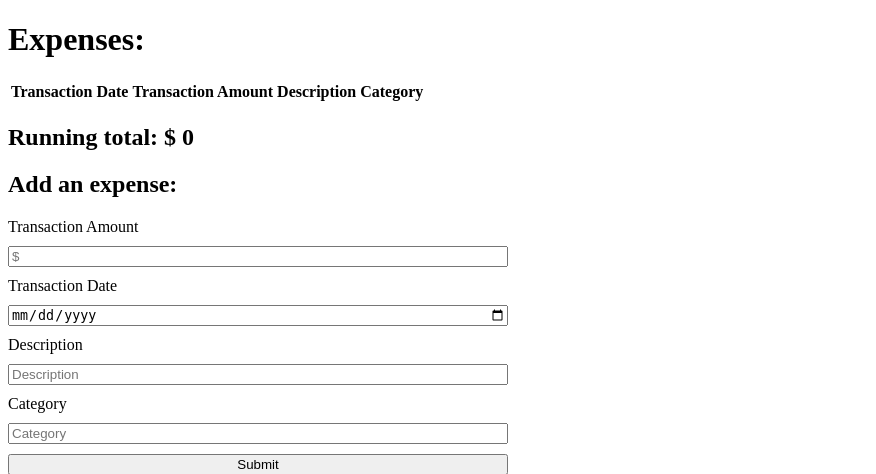
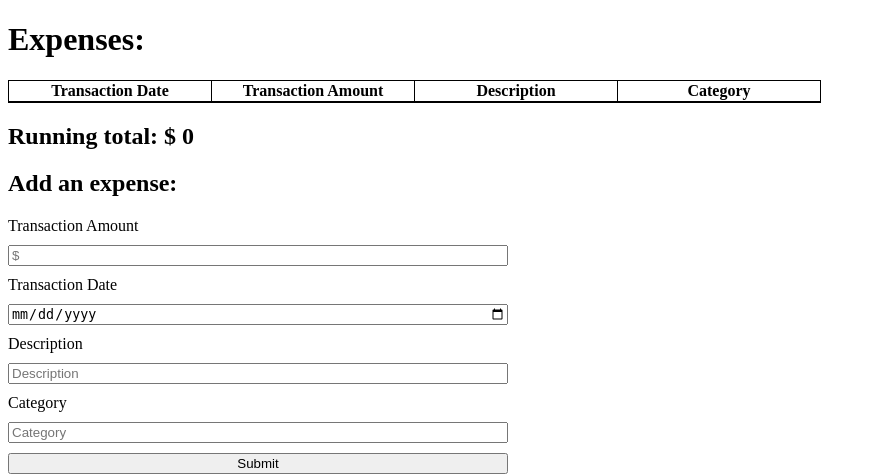
Before and after one commit to matthewkyang96/Simple-Expense-Tracker, a Node server app: page / in a window 1280 px wide. Shown: the top 474 px of the page, without its empty margins (0-876 px from the left). Run offline with Node 20, Linux system fonts and the light colour scheme; data that the repository does not hold is empty; some libraries are stand-ins or nearby versions.

Commit message:
Add styling on html table

```diff
--- a/public/css/style.css
+++ b/public/css/style.css
@@ -4,3 +4,13 @@ form{
     gap: 10px;
     width: 500px;
 }
+
+table, th, td {
+    border: 1px solid black;
+    border-collapse: collapse;
+}
+
+th{
+    border-bottom: 2px solid black;
+    width: 200px;
+}
```
